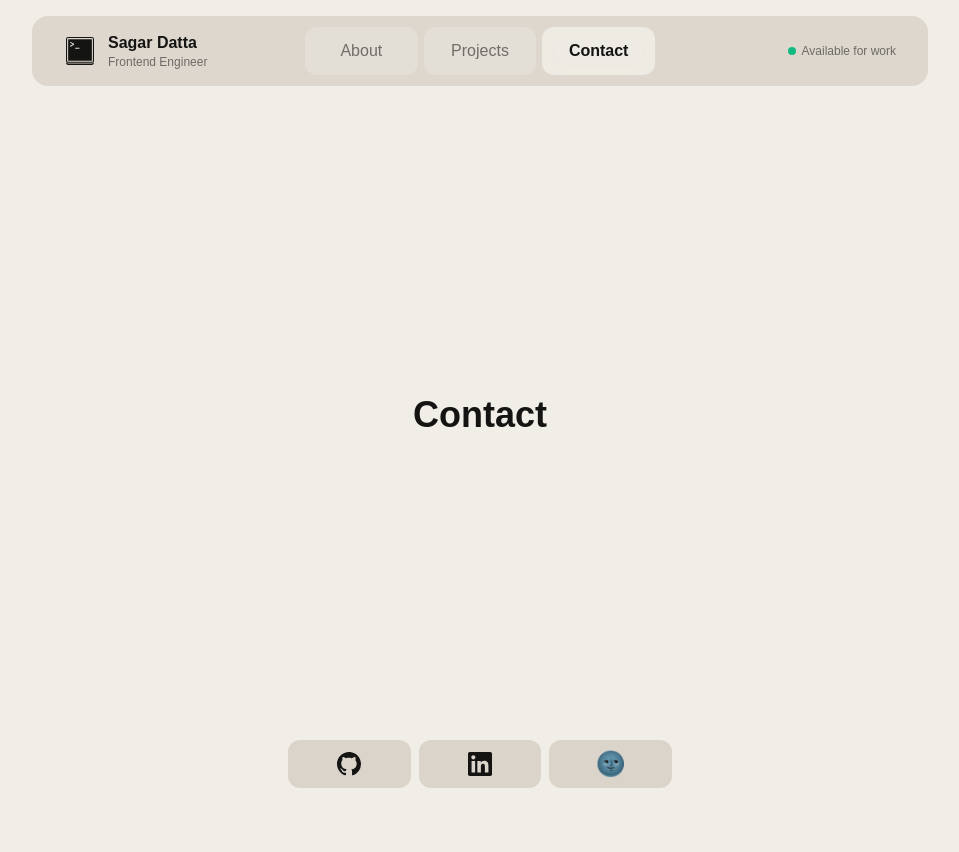
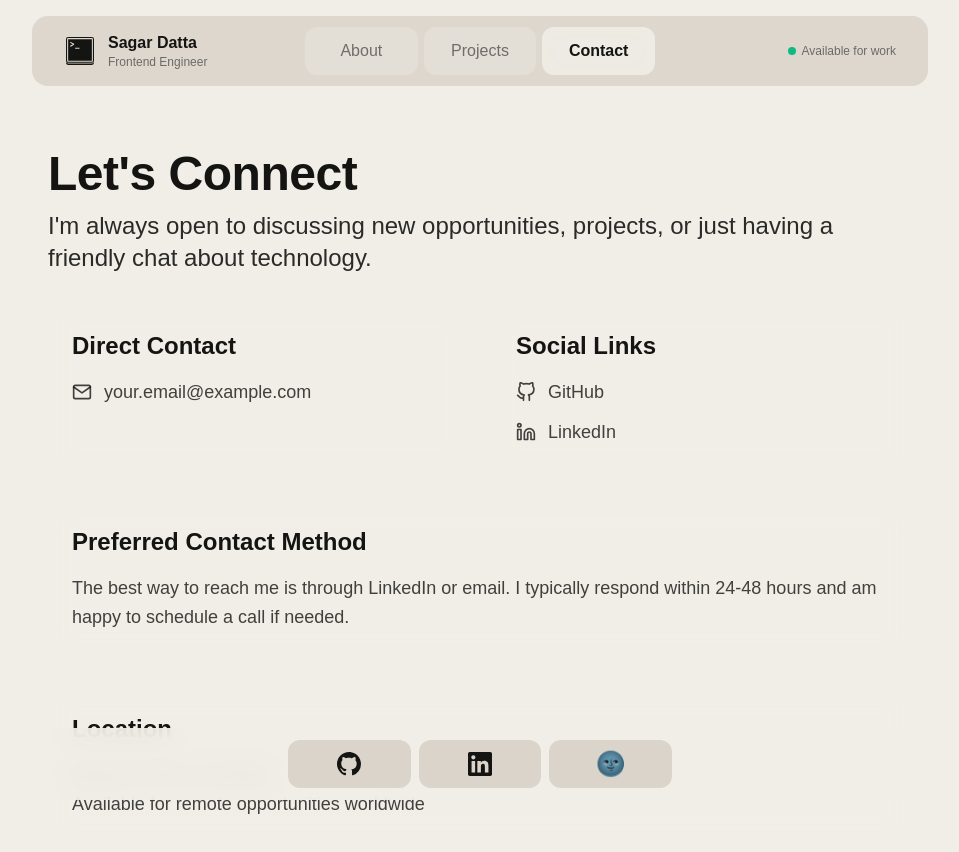
Before and after one commit to sagar-datta/portfolio, a Next.js app: page / in a window 1280 px wide. Both pictures are taken after a click on the button "Contact". Shown: the top 852 px of the page, without its empty margins (160-1119 px from the left). Before the commit the page ends 800 px from the top, so only its background shows below. Built offline with nearby package versions, Linux system fonts and the light colour scheme.

Commit message:
feat: Redesign Contact page with detailed contact methods and enhanced layout

```diff
--- a/src/components/molecules/Contact.tsx
+++ b/src/components/molecules/Contact.tsx
@@ -1,12 +1,98 @@
 "use client";
 
 import { PageTransition } from "@/components/atoms/PageTransition";
+import { FiGithub, FiLinkedin, FiMail } from "react-icons/fi";
 
 export const Contact = () => {
   return (
     <PageTransition>
-      <div className="flex-1 flex items-center justify-center">
-        <h2 className="text-h2 text-primary dark:text-primary-dark">Contact</h2>
+      <div className="w-full max-w-4xl mx-auto px-4 py-6 space-y-8">
+        {/* Header Section */}
+        <section className="space-y-3">
+          <h1 className="text-4xl md:text-5xl font-bold text-primary dark:text-primary-dark">
+            Let&apos;s Connect
+          </h1>
+          <p className="text-xl md:text-2xl text-primary/90 dark:text-primary-dark/90 leading-relaxed">
+            I&apos;m always open to discussing new opportunities, projects, or
+            just having a friendly chat about technology.
+          </p>
+        </section>
+
+        {/* Contact Methods */}
+        <section className="space-y-6">
+          <div className="grid md:grid-cols-2 gap-6">
+            {/* Direct Contact */}
+            <div className="space-y-4 p-6 rounded-2xl bg-glass-blur/30 dark:bg-glass-blur-dark/30 backdrop-blur-glass">
+              <h2 className="text-2xl font-semibold text-primary dark:text-primary-dark">
+                Direct Contact
+              </h2>
+              <div className="space-y-3">
+                <a
+                  href="mailto:your.email@example.com"
+                  className="flex items-center gap-3 text-lg text-primary/80 dark:text-primary-dark/80 hover:text-primary dark:hover:text-primary-dark transition-colors"
+                >
+                  <FiMail className="w-5 h-5" />
+                  your.email@example.com
+                </a>
+              </div>
+            </div>
+
+            {/* Social Links */}
+            <div className="space-y-4 p-6 rounded-2xl bg-glass-blur/30 dark:bg-glass-blur-dark/30 backdrop-blur-glass">
+              <h2 className="text-2xl font-semibold text-primary dark:text-primary-dark">
+                Social Links
+              </h2>
+              <div className="space-y-3">
+                <a
+                  href="https://github.com/yourusername"
+                  target="_blank"
+                  rel="noopener noreferrer"
+                  className="flex items-center gap-3 text-lg text-primary/80 dark:text-primary-dark/80 hover:text-primary dark:hover:text-primary-dark transition-colors"
+                >
+                  <FiGithub className="w-5 h-5" />
+                  GitHub
+                </a>
+                <a
+                  href="https://linkedin.com/in/yourusername"
+                  target="_blank"
+                  rel="noopener noreferrer"
+                  className="flex items-center gap-3 text-lg text-primary/80 dark:text-primary-dark/80 hover:text-primary dark:hover:text-primary-dark transition-colors"
+                >
+                  <FiLinkedin className="w-5 h-5" />
+                  LinkedIn
+                </a>
+              </div>
+            </div>
+          </div>
+        </section>
+
+        {/* Contact Form Alternative */}
+        <section className="space-y-4">
+          <div className="p-6 rounded-2xl bg-glass-blur/30 dark:bg-glass-blur-dark/30 backdrop-blur-glass">
+            <h2 className="text-2xl font-semibold text-primary dark:text-primary-dark mb-4">
+              Preferred Contact Method
+            </h2>
+            <p className="text-lg text-primary/80 dark:text-primary-dark/80 leading-relaxed">
+              The best way to reach me is through LinkedIn or email. I typically
+              respond within 24-48 hours and am happy to schedule a call if
+              needed.
+            </p>
+          </div>
+        </section>
+
+        {/* Location */}
+        <section className="space-y-4">
+          <div className="p-6 rounded-2xl bg-glass-blur/30 dark:bg-glass-blur-dark/30 backdrop-blur-glass">
+            <h2 className="text-2xl font-semibold text-primary dark:text-primary-dark mb-4">
+              Location
+            </h2>
+            <p className="text-lg text-primary/80 dark:text-primary-dark/80 leading-relaxed">
+              Based in Perth, Australia
+              <br />
+              Available for remote opportunities worldwide
+            </p>
+          </div>
+        </section>
       </div>
     </PageTransition>
   );
--- a/src/components/organisms/MobileDock.tsx
+++ b/src/components/organisms/MobileDock.tsx
@@ -14,9 +14,9 @@ export const MobileDock = ({ items }: IMobileDockProps) => {
           <button
             key={item.label}
             onClick={item.onClick}
-            className="group relative w-full @container px-3 py-2 rounded-xl cursor-pointer bg-button-light dark:bg-button-dark active:bg-button-light/80 active:dark:bg-button-dark/80 touch-none active:scale-95 tab-transitions [-webkit-tap-highlight-color:transparent]"
+            className="group relative w-full @container px-3 py-2 rounded-xl cursor-pointer bg-button-light dark:bg-button-dark active:bg-button-light/80 active:dark:bg-button-dark/80 touch-none active:scale-95 transition-all duration-200 [-webkit-tap-highlight-color:transparent]"
           >
-            <span className="absolute -top-7 left-1/2 -translate-x-1/2 px-3 py-1 bg-glass-button dark:bg-glass-button-dark backdrop-blur-glass text-primary dark:text-primary-dark rounded-lg text-xs font-medium opacity-0 [@media(hover:hover)]:group-hover:opacity-100 whitespace-nowrap animate-fade [@media(hover:hover)]:group-hover:-translate-y-1 pointer-events-none select-none">
+            <span className="absolute -top-8 left-1/2 -translate-x-1/2 px-3 py-1 bg-glass-button dark:bg-glass-button-dark backdrop-blur-glass text-primary dark:text-primary-dark rounded-lg text-xs font-medium opacity-0 transition-all duration-200 ease-in-out [@media(hover:hover)]:group-hover:opacity-100 [@media(hover:hover)]:group-hover:-translate-y-1 whitespace-nowrap pointer-events-none select-none">
               {item.label}
             </span>
             <div className="flex-center">
```
